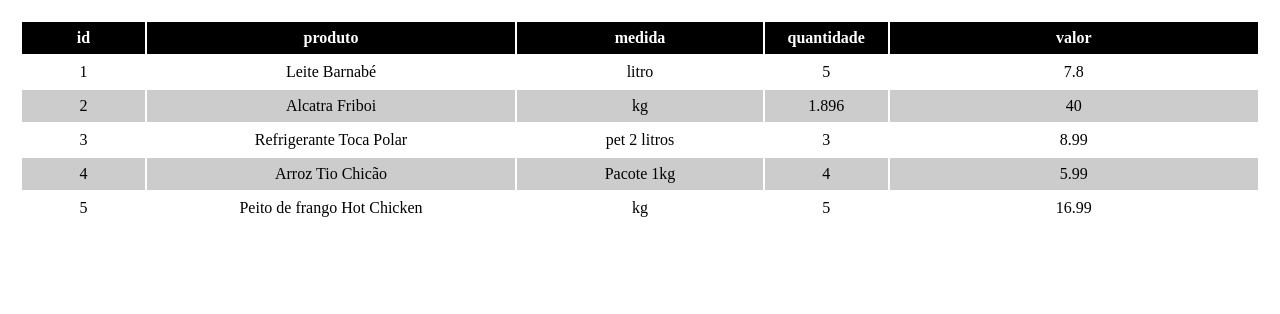
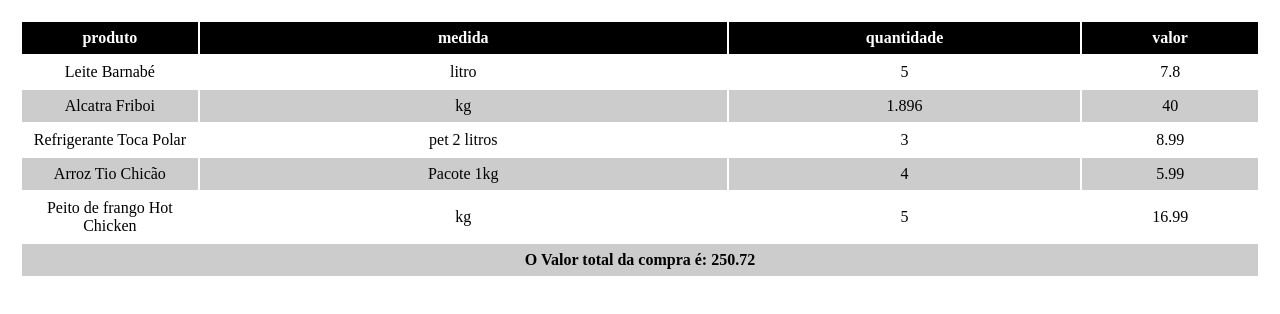
Before and after one commit to GuilhermeMaywald/Atividade-pratica-DOM-9, a plain HTML site: page index.html in a window 1280 px wide. Drawn offline with Linux system fonts and the light colour scheme.

Commit message:
Correção final

```diff
--- a/index.html
+++ b/index.html
@@ -16,7 +16,6 @@
         <table class="rTable">
           <thead>
             <tr>
-              <th>id</th>
               <th>produto</th>
               <th>medida</th>
               <th>quantidade</th>
--- a/js/atividade_9.js
+++ b/js/atividade_9.js
@@ -36,32 +36,25 @@
     }
 ];
 
-function listarProdutosNaTabela(filtrados = undefined) {
+function listarProdutosNaTabela() {
     let trTds = "";
-    let lista = [];
     let resultado = document.getElementById("resultado");
 
-    lista = filtrados === undefined ? listaProdutos : filtrados;
+    let valorTotalCompra = listaProdutos.reduce(function(total, atual){
+        return total + (atual.quantidade * atual.valor);
+    }, 0);
 
-    lista.forEach((produto) => {
-        trTds += `<tr><td>${produto.id}</td>`;
-        trTds += `<td>${produto.produto}</td>`;
+    listaProdutos.forEach((produto) => {
+        // trTds += `<tr><td>${produto.id}</td>`;
+        trTds += `<tr><td>${produto.produto}</td>`;
         trTds += `<td>${produto.medida}</td>`;
         trTds += `<td>${produto.quantidade}</td>`;
         trTds += `<td>${produto.valor}</td></tr>`;
     });
+    trTds += `<tr><td colspan='4'><strong>O Valor total da compra é: ${valorTotalCompra}</strong></td></tr>`
+
     resultado.innerHTML = trTds;
-
-    let valoresListaProdutos = listaProdutos.map(function(item){
-        return item.valor;
-    });
-
-    valorTotal = valoresListaProdutos.reduce(function(total, medida){
-        return total += medida;
-    });
 }
-
-
 
 // AO CARREGAR A PAGINA A LISTA JA E EXIBIDA
 addEventListener("load", () => listarProdutosNaTabela());
```
